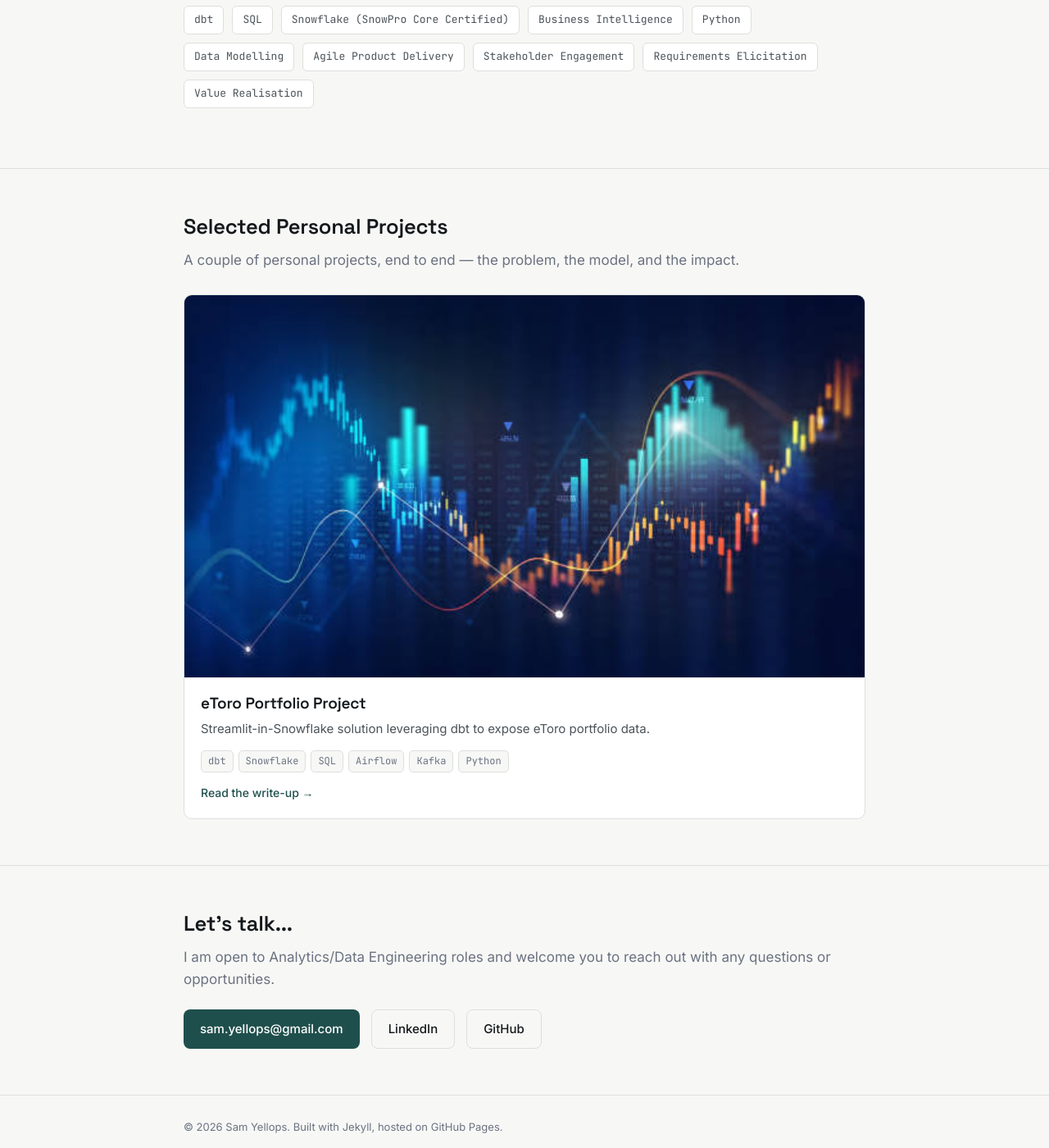
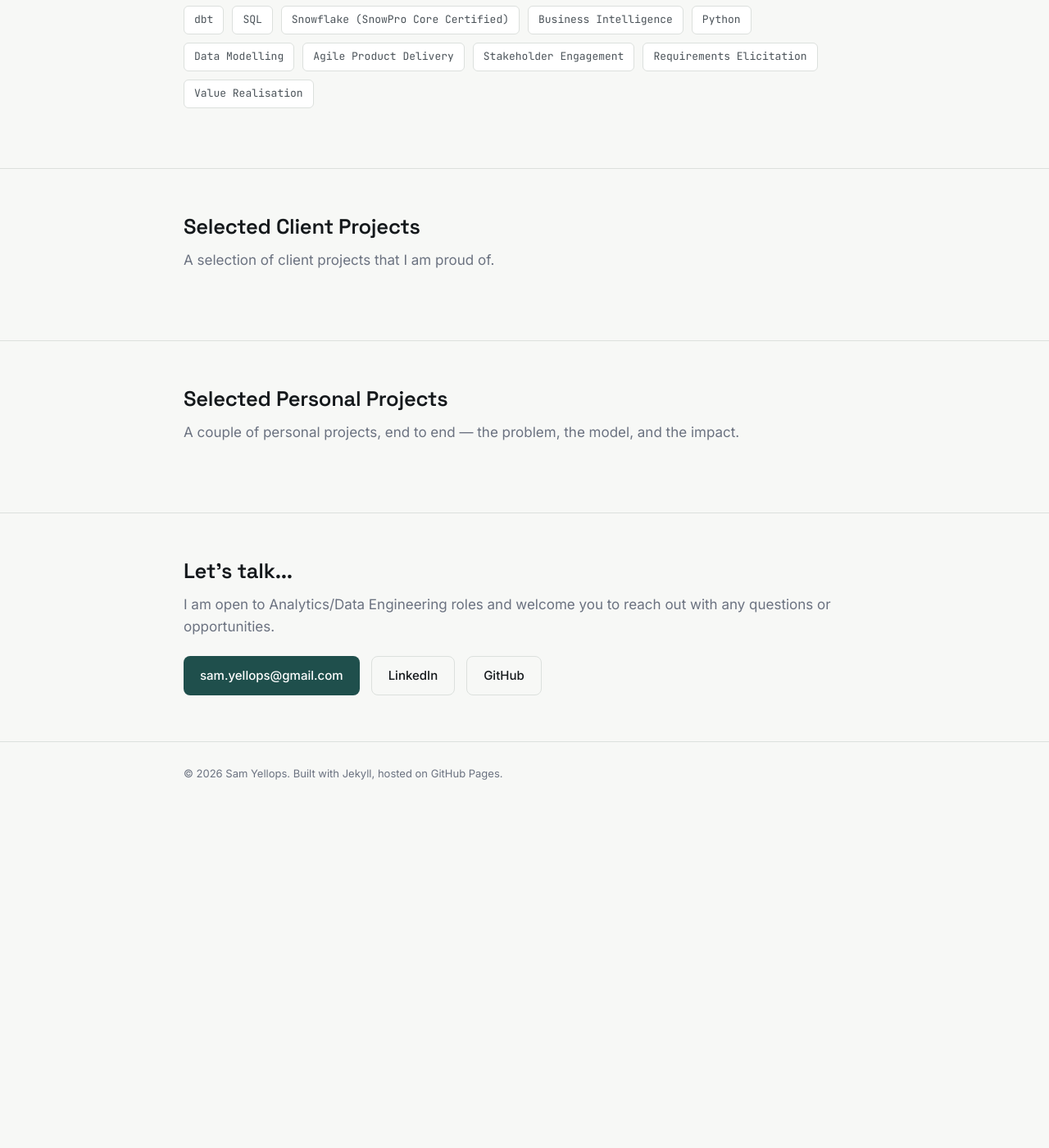
Before and after one commit to SYellops01/SYellops01.github.io, a Jekyll site: the page built from index.html, in a window 1280 px wide and 1400 px high, scrolled down 820 px. Shown: the whole window at 82% size. Built offline with Jekyll 4.4.1, drawn with Linux system fonts in a browser that asks for light colours; after the commit the page ends 1802 px from its top, so only the background shows below that.

Commit message:
Add client and personal projects sections to index.html

```diff
--- a/index.html
+++ b/index.html
@@ -27,12 +27,39 @@
 
 <section id="projects">
   <div class="wrap">
+    <h2>Selected Client Projects</h2>
+    <p class="muted">A selection of client projects that I am proud of.</p>
+
+    <div class="project-grid">
+      {% assign client_projects = site.projects | where: "type", "client" | sort: 'order' %}
+      {% for project in client_projects %}
+      <div class="project-card">
+        <div class="project-thumb">
+          <img src="{{ project.thumbnail | relative_url }}" alt="{{ project.title }}">
+        </div>
+        <div class="project-body">
+          <h3>{{ project.title }}</h3>
+          <p>{{ project.summary }}</p>
+          <div class="stack-row">
+            {% for tech in project.stack limit: 6 %}
+              <span class="stack-tag">{{ tech }}</span>
+            {% endfor %}
+          </div>
+        </div>
+      </div>
+      {% endfor %}
+    </div>
+  </div>
+</section>
+
+<section id="personal_projects">
+  <div class="wrap">
     <h2>Selected Personal Projects</h2>
     <p class="muted">A couple of personal projects, end to end — the problem, the model, and the impact.</p>
 
     <div class="project-grid">
-      {% assign sorted_projects = site.projects | sort: 'order' %}
-      {% for project in sorted_projects %}
+      {% assign personal_projects = site.projects | where: "type", "personal" | sort: 'order' %}
+      {% for project in personal_projects %}
       <div class="project-card">
         <a class="card-link" href="{{ project.url | relative_url }}">
           <div class="project-thumb">
```
